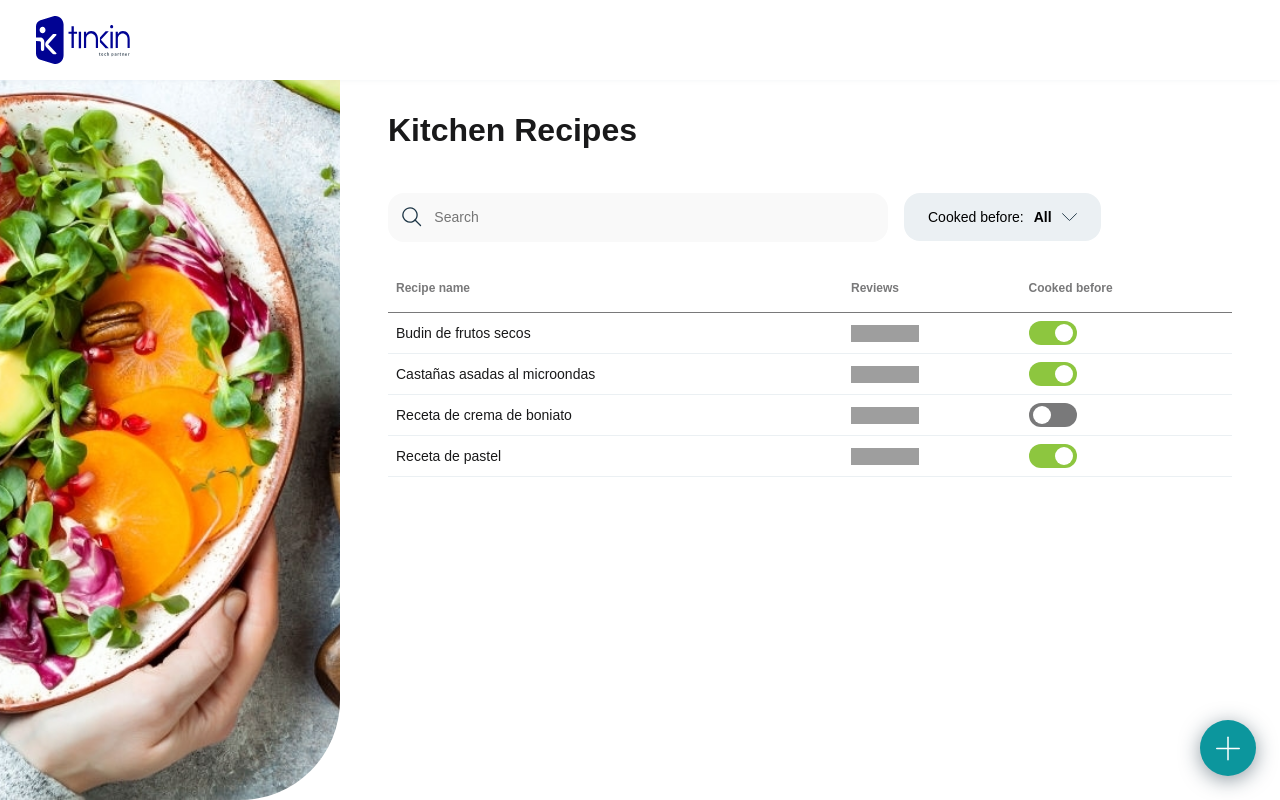
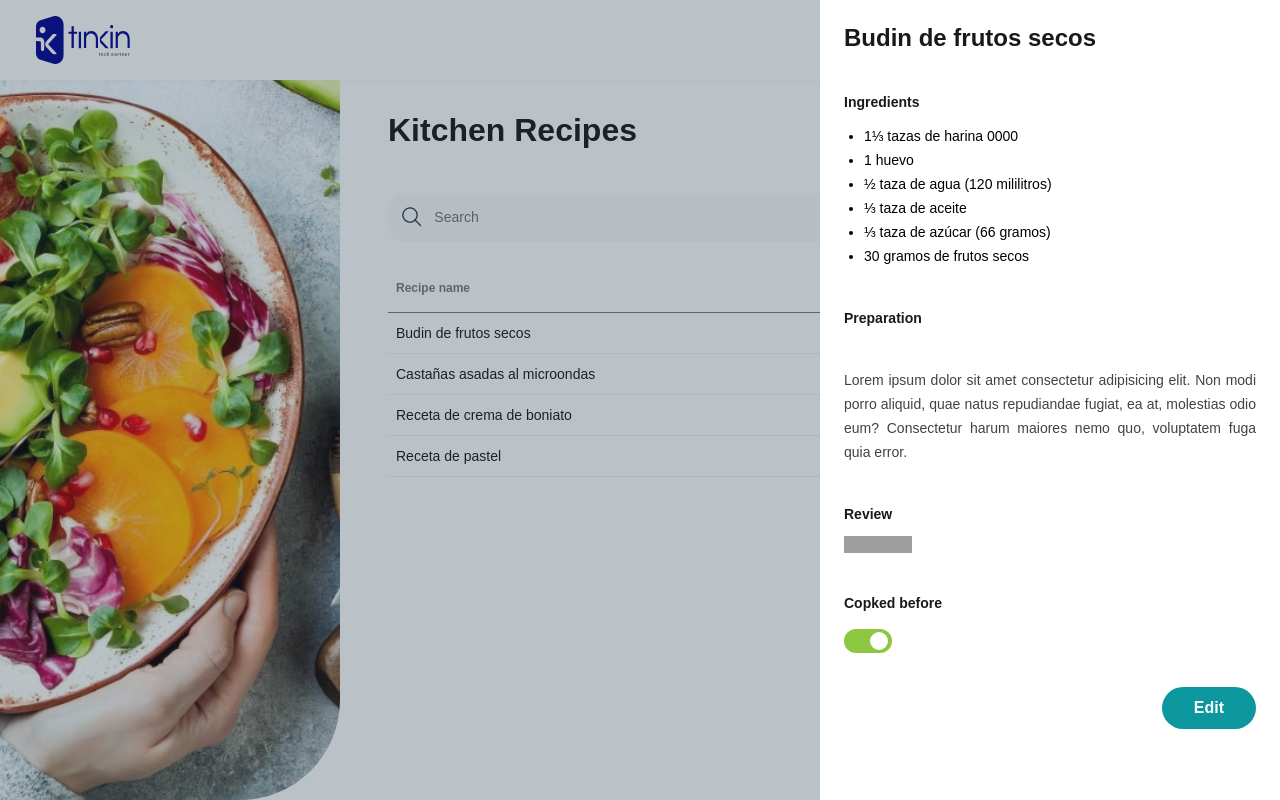
Before and after one commit to lpzDeimar/Recipes, a React (Vite) app: page / in a window 1280 px wide. Both pictures are taken after a click on the element "Budin de frutos secos". Built offline with nearby package versions, Linux system fonts and the light colour scheme; grey boxes are pictures that could not be loaded; a web font is replaced by a local one.

Commit message:
[add] view recipes

```diff
--- a/src/App.jsx
+++ b/src/App.jsx
@@ -3,9 +3,16 @@ import 'aos/dist/aos.css';
 import toast, { Toaster } from 'react-hot-toast';
 
 import { useEffect, useReducer, useState } from 'react';
-import { CreateBtn, FormRecipe, Modal, Table, RowRecipe } from './components';
+import {
+	CreateBtn,
+	FormRecipe,
+	Modal,
+	Table,
+	RowRecipe,
+	ViewRecipe,
+	Togglebtn,
+} from './components';
 import { Barimg, Header, Layout, MainContent } from './layouts';
-import { ViewRecipe } from './components/ViewRecipe';
 
 // estado inicial de las recetas
 const initialState = [
@@ -89,6 +96,7 @@ const reducer = (stateRecipes, action) => {
 				),
 				1
 			);
+			console.log(...action.payload);
 			return [...newState, ...action.payload].sort((a, b) =>
 				a.id > b.id ? 1 : a.id < b.id ? -1 : 0
 			);
@@ -117,7 +125,7 @@ export const App = () => {
 	// estado de la aplicacion
 	const [status, setStatus] = useState({
 		viewAdd: false,
-		viewRecipe: true,
+		viewRecipe: false,
 		viewView: false,
 		viewEdit: false,
 		visibleMenu: !false,
@@ -188,7 +196,20 @@ export const App = () => {
 			</Layout>
 			{status.viewRecipe && (
 				<Modal>
-					<ViewRecipe recipeDispach={status.recipeDispach}></ViewRecipe>
+					<ViewRecipe
+						setStatus={setStatus}
+						recipeDispach={status.recipeDispach}>
+						<Togglebtn
+							check={status.recipeDispach.state}
+							setCheck={() => {
+								onToggle(status.recipeDispach);
+								setStatus(status => ({
+									...status,
+									viewRecipe: false,
+								}));
+							}}
+						/>
+					</ViewRecipe>
 				</Modal>
 			)}
 			{status.viewAdd && (
--- a/src/components/FormRecipe.jsx
+++ b/src/components/FormRecipe.jsx
@@ -23,8 +23,9 @@ export const FormRecipe = props => {
 	};
 
 	return (
-		<section className='formRecipe' onClick={onClickButton} ref={modal}>
+		<section className='modal' onClick={onClickButton} ref={modal}>
 			<form
+				className='modal__bar'
 				data-aos='fade-left'
 				data-aos-anchor='#example-anchor'
 				data-aos-offset='500'
--- a/src/components/RowRecipe.jsx
+++ b/src/components/RowRecipe.jsx
@@ -13,6 +13,14 @@ export const RowRecipe = ({ recipe, onToggle, setStatus }) => {
 					setStatus(status => ({
 						...status,
 						viewEdit: true,
+						viewRecipe: true,
+						recipeDispach: recipe,
+					}));
+				} else {
+					setStatus(status => ({
+						...status,
+						viewEdit: true,
+						viewRecipe: false,
 						recipeDispach: recipe,
 					}));
 				}
--- a/src/components/Togglebtn.jsx
+++ b/src/components/Togglebtn.jsx
@@ -1,6 +1,8 @@
 export const Togglebtn = ({ check, setCheck }) => {
 	// const [check, setCheck] = useState(false);
+	// console.log(check);
 	const onCheck = () => {
+		console.log(check);
 		setCheck();
 	};
 	return (
--- a/src/components/ViewRecipe.jsx
+++ b/src/components/ViewRecipe.jsx
@@ -1,7 +1,48 @@
-export const ViewRecipe = ({ recipeDispach }) => {
+import { useRef } from 'react';
+import { Stars } from './Stars';
+
+export const ViewRecipe = ({ recipeDispach, children, setStatus }) => {
+	const modalView = useRef(null);
+
+	const onClickButton = event => {
+		if (event.target === modalView.current) {
+			setStatus(prevState => ({
+				...prevState,
+				viewRecipe: false,
+			}));
+		}
+	};
+
 	return (
-		<section>
-			<article></article>
+		<section className='modal' onClick={onClickButton} ref={modalView}>
+			<article className='modal__bar modal__view'>
+				<h2>{recipeDispach.title}</h2>
+
+				<div className='modal__group'>
+					<p>Ingredients</p>
+					<ul>
+						{recipeDispach.ingredientes.map((ingredient, i) => (
+							<li key={`ingred${i}`}>{ingredient}</li>
+						))}
+					</ul>
+				</div>
+
+				<div className='modal__group'>
+					<p>Preparation</p>
+					<p className='paragraf'>{recipeDispach.preparacion}</p>
+				</div>
+
+				<div className='modal__group'>
+					<p>Review</p>
+					<Stars star={recipeDispach.star}></Stars>
+				</div>
+
+				<div className='modal__group'>
+					<p>Copked before</p>
+					{children}
+				</div>
+				<button className='btn btnActi'>Edit</button>
+			</article>
 		</section>
 	);
 };
--- a/src/components/index.js
+++ b/src/components/index.js
@@ -10,3 +10,4 @@ export * from './RowRecipe';
 export * from './Stars';
 export * from './Table';
 export * from './Togglebtn';
+export * from './ViewRecipe';
--- a/src/sass/app.scss
+++ b/src/sass/app.scss
@@ -20,3 +20,4 @@
 @import 'components/formRecipe';
 @import 'components/createBtn';
 @import 'components/stars';
+@import 'components/viewRecipe';
--- a/src/sass/base/_variables.scss
+++ b/src/sass/base/_variables.scss
@@ -13,6 +13,7 @@ $secundarioOsc: #0c969d;
 $blancoTrans: #fafafac9;
 $negro: #000000;
 $gris: #3b3b3b;
+$gris2: #424243;
 $active: #8dc63f;
 $inactive: #79797a;
 $desActive: #b2b2b3;
--- a/src/sass/components/_formRecipe.scss
+++ b/src/sass/components/_formRecipe.scss
@@ -1,4 +1,4 @@
-.formRecipe {
+.modal {
 	position: absolute;
 	top: 0;
 	left: 0;
@@ -22,7 +22,7 @@
 		}
 	}
 
-	form {
+	.modal__bar {
 		background-color: $blanco;
 		padding: 2.4rem;
 		@include tabletinvert {
@@ -97,16 +97,17 @@
 				margin-right: 2.4rem;
 			}
 		}
+		position: relative;
+		padding-bottom: 10rem;
 	}
 }
 
 .btn {
-	@include tablet {
-		transform: translateX(calc(237%));
-	}
+	position: absolute;
+	right: 2.4rem;
+
 	margin-top: 3.4rem;
 	padding: 1.2rem 3.2rem;
-	display: block;
 	font-size: 1.6rem;
 	font-weight: 600;
 	border-radius: 2.5rem;
@@ -114,10 +115,13 @@
 	color: $blanco;
 	background-color: $desActive;
 	@include tabletinvert {
-		width: 100%;
+		width: 90%;
 	}
 
 	&:hover {
 		cursor: pointer;
 	}
 }
+.btnActi {
+	background-color: $secundarioOsc;
+}
--- /dev/null
+++ b/src/sass/components/_viewRecipe.scss
@@ -0,0 +1,21 @@
+.modal__view {
+	max-width: 46rem;
+
+	.modal__group {
+		ul {
+			padding-left: 2rem;
+			list-style: disc;
+			li {
+				font-size: 1.4rem;
+				line-height: 2.4rem;
+			}
+		}
+		.paragraf {
+			font-size: 1.4rem;
+			font-weight: 300;
+			line-height: 2.4rem;
+			color: $gris2;
+			text-align: justify;
+		}
+	}
+}
```
